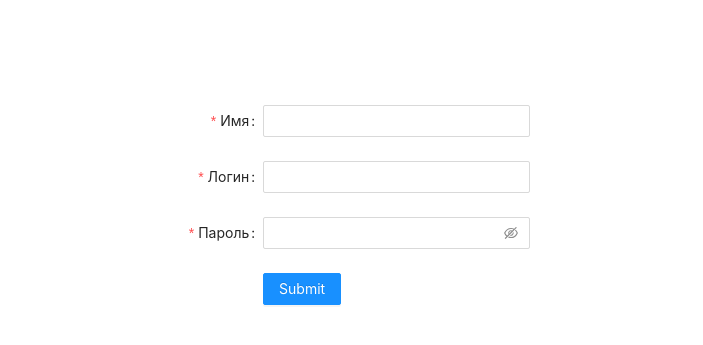
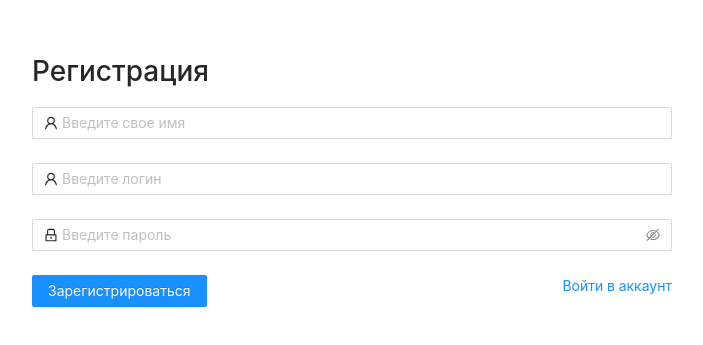
Before and after one commit to verner-vladislav23/secret-number, a React (Create React App) app in the folder client/: page /auth/registration in a window 1280 px wide. Shown: the part 151-496 px from the top of the page, without its empty margins (288-991 px from the left). Built offline with nearby package versions, Linux system fonts and the light colour scheme.

Commit message:
CLIENT: connect with api RegisterPage + LoginPage

```diff
--- a/client/src/pages/LoginPage/LoginPage.tsx
+++ b/client/src/pages/LoginPage/LoginPage.tsx
@@ -1,80 +1,118 @@
 import React from 'react';
-import { useHistory } from 'react-router-dom';
+import {Link, useHistory} from 'react-router-dom';
 import {
   Row,
   Col,
   Form,
   Input,
-  Button
+  Button,
+  message,
 } from 'antd';
+import { UserOutlined, LockOutlined } from '@ant-design/icons';
 
 import AuthService from '../../services/AuthService';
-
-const layout = {
-  labelCol: { span: 8 },
-  wrapperCol: { span: 12 },
-};
-
-const tailLayout = {
-  wrapperCol: { offset: 8, span: 16 },
-};
-
+import {
+  isCorrectLogin,
+  isCorrectPassword
+} from "../../utils/validators";
 
 const LoginPage: React.FC = () => {
   const history = useHistory();
   const [form] = Form.useForm();
 
+  const [submitting, setSubmitting] = React.useState<boolean>(false);
+
   const onSubmit = React.useCallback( async (values) => {
+    setSubmitting(true);
     try {
       const { token } = await AuthService.login(values);
       AuthService.setToken(token);
 
       if (Boolean(token)) {
-        history.push('/app');
+        history.push('/');
       }
     } catch (error) {
-      console.log(error)
+      message.error(error.message);
     }
+
+    setSubmitting(false);
   }, [history]);
 
   return (
-    <Row style={{ marginTop: '20%' }} justify="center" align="middle">
-      <Col span={10}>
-        <Form {...layout} form={form} onFinish={onSubmit}>
-
+    <Row style={{ marginTop: '200px' }} justify="center" align="middle">
+      <Col md={8} xs={12}>
+        <Form form={form} onFinish={onSubmit}>
+        <h1>Авторизация</h1>
           <Form.Item
-            label='Логин'
             name='login'
             rules={
               [
                 {
                   required: true,
                   message: 'Укажите логин',
+                },
+                {
+                  validator: async (cc, login: string) => {
+                    if (!isCorrectLogin(login)) {
+                      return Promise.reject(new Error('Некорректный логин'))
+                    }
+                  }
                 }
               ]
             }
+            hasFeedback
           >
-            <Input/>
+            <Input
+              prefix={<UserOutlined/>}
+              placeholder='Введите логин'
+              disabled={submitting}
+            />
           </Form.Item>
 
           <Form.Item
-            label='Пароль'
             name='password'
             rules={[
               {
                 required: true,
-                message: 'Укажите пароль'
+                message: 'Укажите пароль',
+              },
+              {
+                validator: async (cc, password: string) => {
+                  if (!isCorrectPassword(password)) {
+                    return Promise.reject(new Error('Минимальная длина пароля 5'))
+                  }
+                }
               }
             ]}
+            hasFeedback
           >
-            <Input.Password/>
+            <Input.Password
+              prefix={<LockOutlined/>}
+              placeholder='Введите пароль'
+              disabled={submitting}
+            />
           </Form.Item>
 
-          <Form.Item {...tailLayout}>
-            <Button type='primary' htmlType='submit'>
-              Submit
-            </Button>
-          </Form.Item>
+          <Row justify="space-between">
+            <Col>
+              <Form.Item>
+                <Button
+                  type='primary'
+                  htmlType='submit'
+                  loading={submitting}
+                >
+                  Войти
+                </Button>
+              </Form.Item>
+            </Col>
+            <Col>
+              <div style={{ float: 'right' }}>
+                <Link to='/auth/registration'>
+                  Зарегестрироваться
+                </Link>
+              </div>
+            </Col>
+          </Row>
         </Form>
       </Col>
     </Row>
--- a/client/src/pages/RegistrationPage/RegistrationPage.tsx
+++ b/client/src/pages/RegistrationPage/RegistrationPage.tsx
@@ -1,30 +1,32 @@
 import React from 'react';
-import { useHistory } from 'react-router-dom';
+import { useHistory, Link } from 'react-router-dom';
 import {
   Row,
   Col,
   Button,
   Input,
   Form,
+  message,
 } from 'antd';
+import { UserOutlined, LockOutlined } from '@ant-design/icons';
 
 import AuthService from '../../services/AuthService';
+import {
+  isCorrectName,
+  isCorrectLogin,
+  isCorrectPassword
+} from '../../utils/validators';
 
-const layout = {
-  labelCol: { span: 8 },
-  wrapperCol: { span: 12 },
-};
-
-const tailLayout = {
-  wrapperCol: { offset: 8, span: 16 },
-};
 
 const RegistrationPage: React.FC = () => {
   const history = useHistory();
 
+  const [submitting, setSubmitting] = React.useState<boolean>(false);
   const [form] = Form.useForm();
 
   const onSubmit = React.useCallback(async (values: any) => {
+    setSubmitting(true);
+
       try {
         const { token } = await AuthService.registration(values);
         AuthService.setToken(token);
@@ -33,60 +35,111 @@ const RegistrationPage: React.FC = () => {
           history.push('/app');
         }
       } catch (error) {
-        console.log(error);
+        message.error(error.message)
       }
+
+    setSubmitting(false);
   }, [history]);
 
   return (
-    <Row style={{ marginTop: '20%' }} justify="center" align="middle">
-      <Col span={10}>
-        <Form {...layout} form={form} onFinish={onSubmit}>
+    <Row style={{ marginTop: '200px' }} justify="center" align="middle">
+      <Col md={12} xs={12} lg={12}>
+        <Form form={form} onFinish={onSubmit}>
+          <h1>Регистрация</h1>
           <Form.Item
-            label='Имя'
             name='name'
             rules={[
               {
                 required: true,
                 message: 'Укажите свое имя',
+              },
+              {
+                validator: async (cc, name: string) => {
+                  if (!isCorrectName(name)) {
+                    return Promise.reject(new Error('Используйте только буквы'))
+                  }
+                }
               }
             ]}
+            hasFeedback
           >
-            <Input/>
+            <Input
+              prefix={<UserOutlined/>}
+              placeholder='Введите свое имя'
+              disabled={submitting}
+            />
           </Form.Item>
 
           <Form.Item
-            label='Логин'
             name='login'
             rules={
               [
                 {
                   required: true,
                   message: 'Укажите логин',
+                },
+                {
+                  validator: async (cc, login: string) => {
+                    if (!isCorrectLogin(login)) {
+                      return Promise.reject(new Error('Некорректный логин'))
+                    }
+                  }
                 }
               ]
             }
+            hasFeedback
           >
-            <Input/>
+            <Input
+              prefix={<UserOutlined/>}
+              placeholder='Введите логин'
+              disabled={submitting}
+            />
           </Form.Item>
 
           <Form.Item
-            label='Пароль'
             name='password'
             rules={[
               {
                 required: true,
-                message: 'Укажите пароль'
+                message: 'Укажите пароль',
+              },
+              {
+                validator: async (cc, password: string) => {
+                  if (!isCorrectPassword(password)) {
+                    return Promise.reject(new Error('Минимальная длина пароля 5'))
+                  }
+                }
               }
             ]}
+            hasFeedback
           >
-            <Input.Password/>
+            <Input.Password
+              prefix={<LockOutlined/>}
+              placeholder='Введите пароль'
+              disabled={submitting}
+            />
           </Form.Item>
 
-          <Form.Item {...tailLayout}>
-            <Button type='primary' htmlType='submit'>
-              Submit
-            </Button>
-          </Form.Item>
+          <Row justify="space-between">
+            <Col>
+              <Form.Item>
+                <Button
+                  type='primary'
+                  htmlType='submit'
+                  loading={submitting}
+                >
+                  Зарегистрироваться
+                </Button>
+              </Form.Item>
+            </Col>
+            <Col>
+              <div style={{ float: 'right' }}>
+                <Link to='/auth/login'>
+                  Войти в аккаунт
+                </Link>
+              </div>
+            </Col>
+          </Row>
         </Form>
       </Col>
     </Row>
--- a/client/src/routes.tsx
+++ b/client/src/routes.tsx
@@ -7,7 +7,7 @@ import {
 
 const ROUTES = [
   {
-    path: '/app',
+    path: '/',
     private: true,
     component: GamePage,
   },
--- a/client/src/services/AuthService.ts
+++ b/client/src/services/AuthService.ts
@@ -15,12 +15,12 @@ class AuthService extends HttpService {
     localStorage.setItem(this.storageTokenKey, token);
   }
 
-  public static async registration (payload: any) {
-    return await this.post('/auth/registration', payload);
+  public static registration (payload: any) {
+    return this.post('/auth/registration', payload);
   }
 
   public static async login (payload: any) {
-    return await this.post('/auth/login', payload);
+    return this.post('/auth/login', payload);
   }
 }
 
--- a/client/src/services/GameService.ts
+++ b/client/src/services/GameService.ts
@@ -1,8 +1,8 @@
 import HttpService from './HttpService';
 
 class GameService extends HttpService {
-  public static startGame () {
-    return this.postAuth('/game/start');
+  public static startGame (payload: any) {
+    return this.postAuth('/game/start', payload);
   };
 
   public static move (gameId: number | null, payload: any) {
--- a/client/src/services/HttpService.ts
+++ b/client/src/services/HttpService.ts
@@ -1,4 +1,18 @@
 import AuthService from './AuthService';
+
+class ApiError extends Error {
+  public status: number;
+  public name: string;
+
+  constructor(message: string, status?: number) {
+    super(message);
+
+    this.name = this.constructor.name;
+    Error.captureStackTrace(this, this.constructor);
+    this.status = status || 500;
+  }
+}
+
 
 class HttpService {
   protected static URL: string | undefined = process.env.REACT_APP_API_URL;
@@ -15,6 +29,12 @@ class HttpService {
       },
       body: JSON.stringify(payload)
     });
+
+    if (!response.ok) {
+      const { status } = response;
+      const { errorMessage } = await this.parseResponse(response);
+      throw new ApiError(errorMessage, status);
+    }
 
     return this.parseResponse(response);
   }
--- /dev/null
+++ b/client/src/utils/validators.ts
@@ -0,0 +1,20 @@
+
+const isCorrectName = (name: string): boolean => (
+  /^[A-zА-я]/.test(name)
+);
+
+const isCorrectLogin = (login: string): boolean => (
+  /^[-a-zA-Z0-9!#$%&'*+\/=?^_`{|}~\-\.]/.test(login)
+);
+
+const isCorrectPassword = (password: string): boolean => {
+  if (!password) return false;
+
+  return password.length > 4;
+};
+
+export {
+  isCorrectName,
+  isCorrectPassword,
+  isCorrectLogin
+}
```
Also changed, not shown: client/src/pages/GamePage/GamePage.tsx (+19 -7 lines), 2 other files (tests, documents, lock files or other folders).
